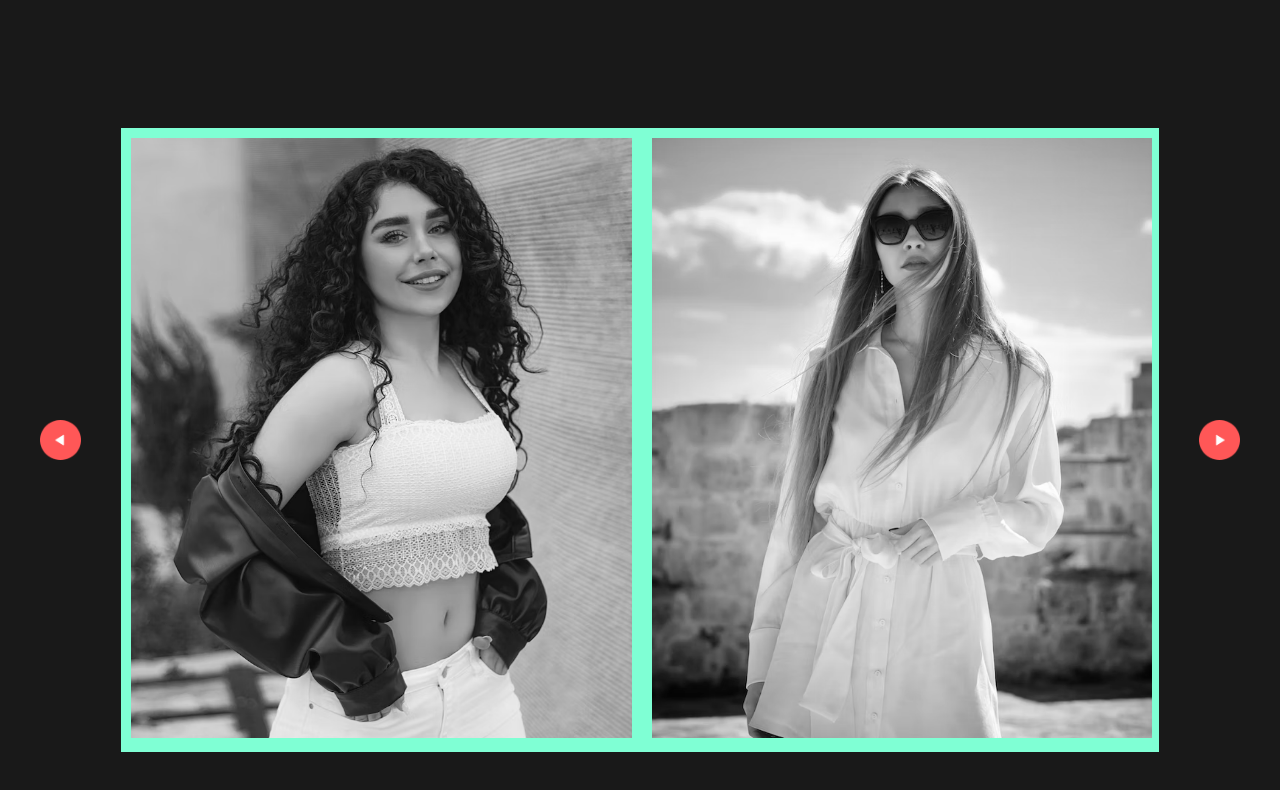
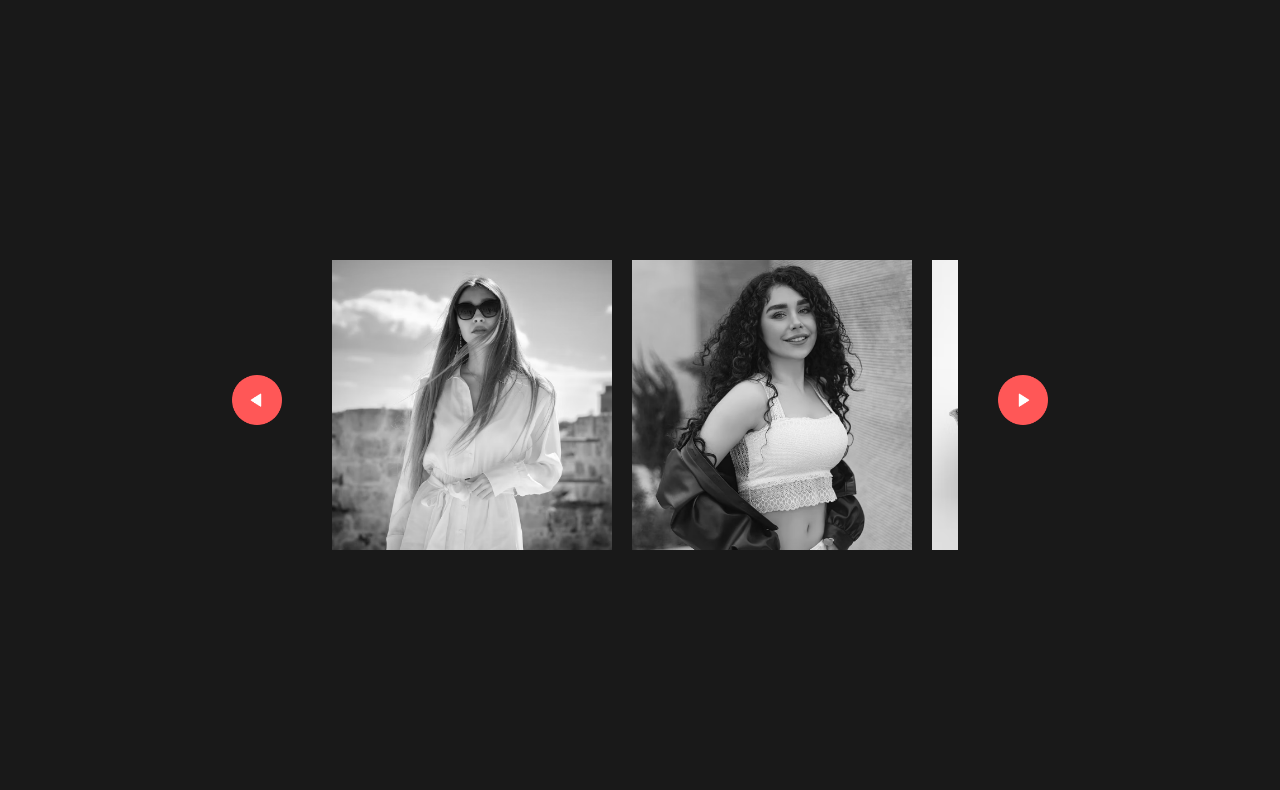
Before and after one commit to fmfahath/imageGallery, a plain HTML site: page index.html in a window 1280 px wide. Drawn offline with Linux system fonts and the light colour scheme.

Commit message:
stage 7: project completed

```diff
--- a/index.html
+++ b/index.html
@@ -10,24 +10,24 @@
 
 <body>
 
-    <!-- <div class="container"> -->
+    <div class="container">
         <div class="gallery-wrap">
             <img src="./images/back.png" id="backBtn">
             <div class="gallery">
                 <div id="div1">
-                    <span><img src="./images/image-1.png"></span>
-                    <span><img src="./images/image-2.png"></span>
-                    <span><img src="./images/image-3.png"></span>
+                    <img src="./images/image-2.png">
+                    <img src="./images/image-1.png">
+                    <img src="./images/image-3.png">
                 </div>
                 <div id="div2">
-                    <span><img src="./images/image-4.png"></span>
-                    <span><img src="./images/image-5.png"></span>
-                    <span><img src="./images/image-6.png"></span>
+                    <img src="./images/image-4.png">
+                    <img src="./images/image-5.png">
+                    <img src="./images/image-6.png">
                 </div>
             </div>
             <img src="./images/next.png" id="nextBtn">
         </div>
-    <!-- </div> -->
+    </div>
 
 
     <script src="app.js"></script>
--- a/style.css
+++ b/style.css
@@ -2,7 +2,6 @@
     margin: 0;
     padding: 0;
     box-sizing: border-box;
-    overflow: hidden;
 }
 
 body{
@@ -10,17 +9,13 @@ body{
 }
 
 .container{
-    width: 80%;
-    margin: 10% auto;
+    display: flex;
+    align-items: center;
+    justify-content: center;
+    width: 100%;
+    height: 100vh;
 }
 
-#div1{
-    background-color: aquamarine;
-}
-
-#div2{
-    background-color:antiquewhite;
-}
 .gallery{
     width: 100%;
     display: flex;
@@ -33,6 +28,8 @@ body{
     grid-gap: 20px;
     padding: 10px;
     flex: none;
+    width: 900px;
+    height: 300px;
 }
 
 .gallery div img{
@@ -50,6 +47,7 @@ body{
     align-items: center;
     justify-content: center;
     margin: 10% auto;
+    width: 70%;
 }
 #backBtn, #nextBtn{
     width: 50px;
```
